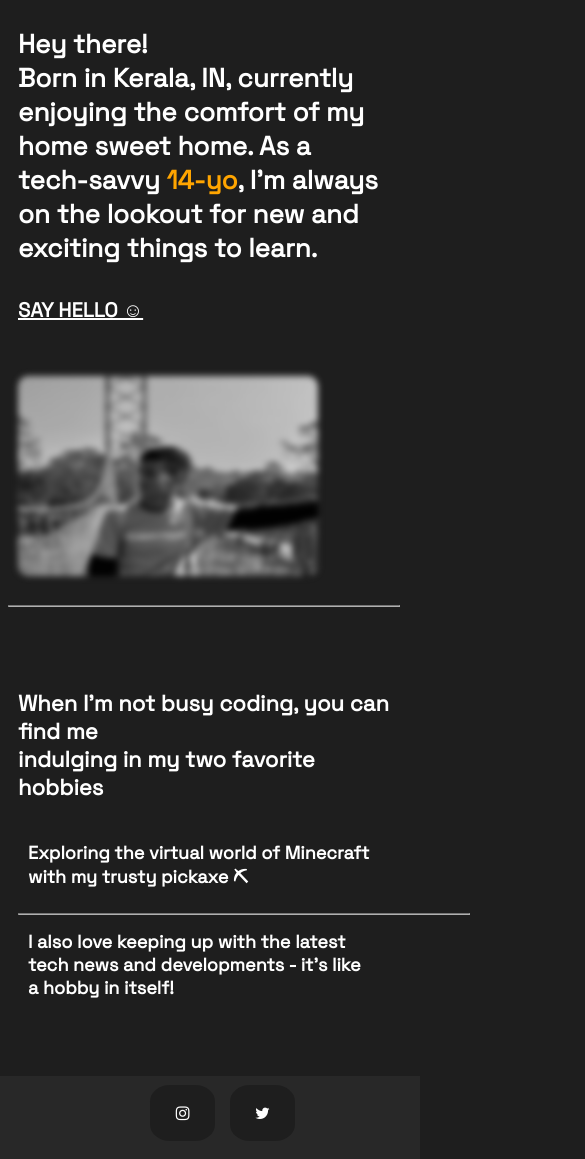
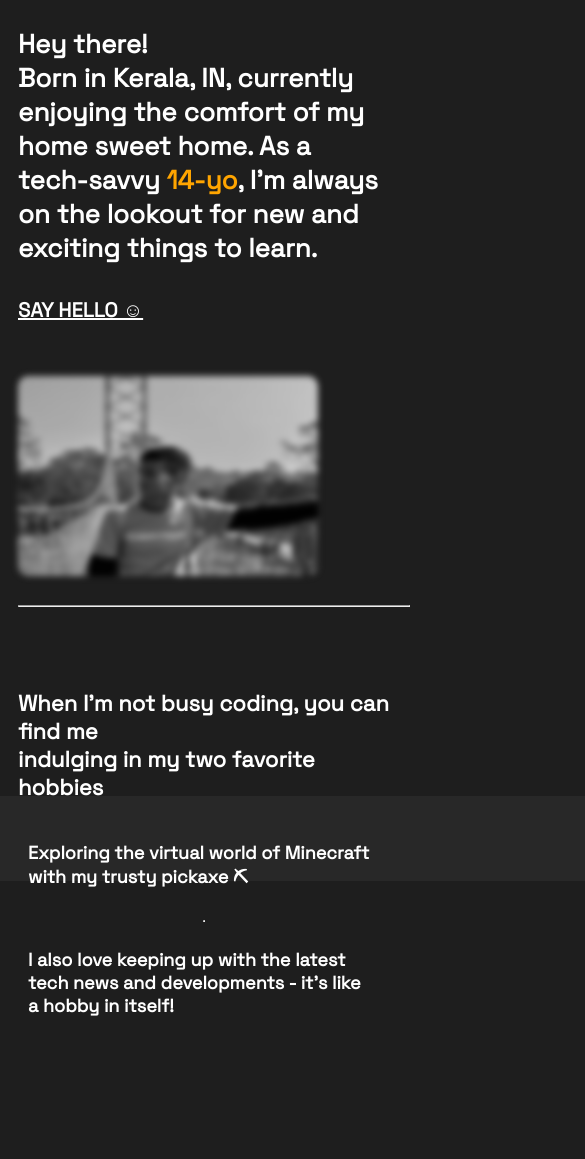
Before and after one commit to JUSTMEHER/ABHINAV, a plain HTML site: page index.html in a window 390 px wide. Shown: the part 83-1242 px from the top of the page, 585 px wide, since content can reach past the window. After the commit the page ends 1204 px from the top, so only its background shows below. Drawn offline with Linux system fonts and the light colour scheme.

Commit message:
Update style.css

```diff
--- a/style.css
+++ b/style.css
@@ -19,6 +19,7 @@ body {
 #container{
     display:flex;
     flex-direction: row;
+    margin-left: 10px;
 }
 .name{
     text-decoration: none;
@@ -26,7 +27,6 @@ body {
     font-size: x-large;
     position: absolute;
     top:25px;
-    margin-left: 10px;
 }
 .nav{
     box-sizing: border-box;
@@ -41,40 +41,6 @@ background: #282828;
 border-bottom: 1px solid #9D9D9D;
 z-index: -1;
 }
-.nav1{
-    box-sizing: border-box;
-    width:1450px;
-    height:85px;
-    background: #282828;
-    position: absolute;
-    bottom:-120px;
-    left:-10px;
-}
-.fa {
-    display: flex;
-    padding: 20px;
-    font-size: 30px;
-    width: 25px;
-    text-align: center;
-    text-decoration:none;
-    border-radius: 30%;
-    position: absolute;
-    left:630px;
-    bottom:20px;
-  }
-  .fa:hover {
-    opacity: 0.7;
-  }
-  .fa-instagram {
-    background: #1E1E1E;
-    color: white;
-  }
-  .fa-twitter {
-    background: #1E1E1E;
-    color: white;
-    position: absolute;
-    left:720px;
-  }
 .yo{
     color:orange;
 }
@@ -109,7 +75,6 @@ z-index: -1;
     position: absolute;
     top:405px;
     font-size: 18px;
-    margin-left: 10px;
 }
 .hello:hover{
     color:orange;
@@ -125,13 +90,11 @@ z-index: -1;
     flex-direction: column;
     position: absolute;
     top:500px;
-    margin-left: 10px;
 }
 .top{
     position: absolute;
     top:50px;
     font-size: 28px;
-    margin-left: 10px;
 
 }
 .first{
@@ -140,15 +103,6 @@ z-index: -1;
     position: absolute;
     top:450px;
     width:1440px;
-    opacity: .7;
-}
-.second{
-    width:450px;
-    display: flex;
-    flex-direction: column;
-    position: absolute;
-    bottom:210px;
-    opacity: .7;
 }
 .hobbies{
     font-size: 22px;
@@ -195,11 +149,6 @@ z-index: -1;
    }
 }
 @media(max-width:830px){
-
-    body{
-        overflow-x:scroll;
-
-    }
     .img1{
         width:400px;
         height:300px;
@@ -230,52 +179,18 @@ z-index: -1;
         position: absolute;
         right:300px;
     }
-    .fa-instagram {
-        position: absolute;
-        left:350px;
-      }
-      .fa-twitter {
-        position: absolute;
-        left:440px;
-      }
-      .nav{
-        width: 1000px;
-      }
-      .nav1{
-        width:1000px;
-      }
 }
 @media(max-width:600px){
-    body{
-        overflow-x: hidden;
-    }
-
     .img1{
         width:300px;
         height:200px;
         position: relative;
         top:430px;
         left:0px;
-        margin-left: 10px;
     }
     .nav{
         width:600px;
     }
-    .nav1{
-        position: absolute;
-        bottom:-400px;
-        left:-10px;
-    }
-    .fa-instagram {
-
-        position: absolute;
-        left:250px;
-      }
-      .fa-twitter {
-
-        position: absolute;
-        left:330px;
-      }
     .about{
         visibility: hidden;
 
@@ -284,9 +199,6 @@ z-index: -1;
         position: absolute;
         top:680px;
         width:600px;
-    }
-    .second{
-        bottom:180px;
     }
     .text1{
         position: absolute;
@@ -298,21 +210,6 @@ z-index: -1;
     font-size: 20px;
 }
 }
-@media(max-width:430px){
-    .fa-instagram {
-
-        position: absolute;
-        left:150px;
-      }
-      .fa-twitter {
-
-        position: absolute;
-        left:240px;
-      }
-      .nav1{
-        width:430px;
-      }
-}
 @media(max-width:405px){
     .top{
         font-size: 27px;
@@ -323,15 +220,6 @@ z-index: -1;
     .nav{
         width:405px;
     }
-    .fa-instagram {
-
-        position: absolute;
-        left:160px;
-      }
-      .fa-twitter {
-        position: absolute;
-        left:240px;
-      }
 }
 @media(max-width:390px){
     .top{
@@ -354,14 +242,6 @@ z-index: -1;
     .nav{
         width:365px;
     }
-    .fa-instagram {
-        position: absolute;
-        left:130px;
-      }
-      .fa-twitter {
-        position: absolute;
-        left:210px;
-      }
 
 }
 @media(max-width:335px){
@@ -386,3 +266,37 @@ z-index: -1;
         width:322px;
     }
 }
+.nav1{
+    box-sizing: border-box;
+    width:1450px;
+    height:85px;
+    background: #282828;
+    position: absolute;
+    bottom:-120px;
+    left:-10px;
+}
+.fa {
+    display: flex;
+    padding: 20px;
+    font-size: 30px;
+    width: 25px;
+    text-align: center;
+    text-decoration:none;
+    border-radius: 30%;
+    position: absolute;
+    left:630px;
+    bottom:20px;
+  }
+  .fa:hover {
+    opacity: 0.7;
+  }
+  .fa-instagram {
+    background: #1E1E1E;
+    color: white;
+  }
+  .fa-twitter {
+    background: #1E1E1E;
+    color: white;
+    position: absolute;
+    left:720px;
+  }
```
